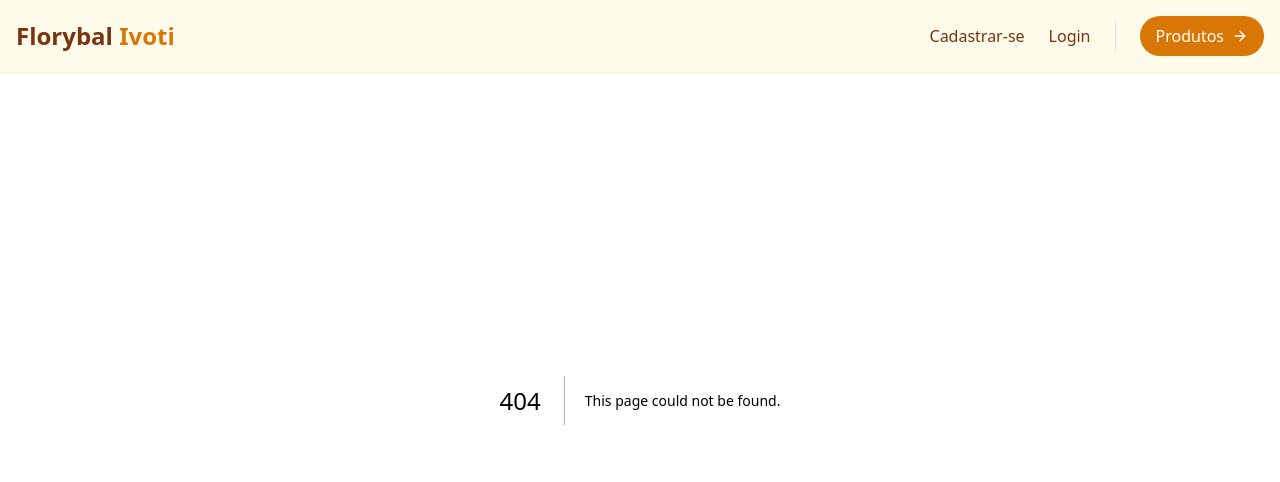
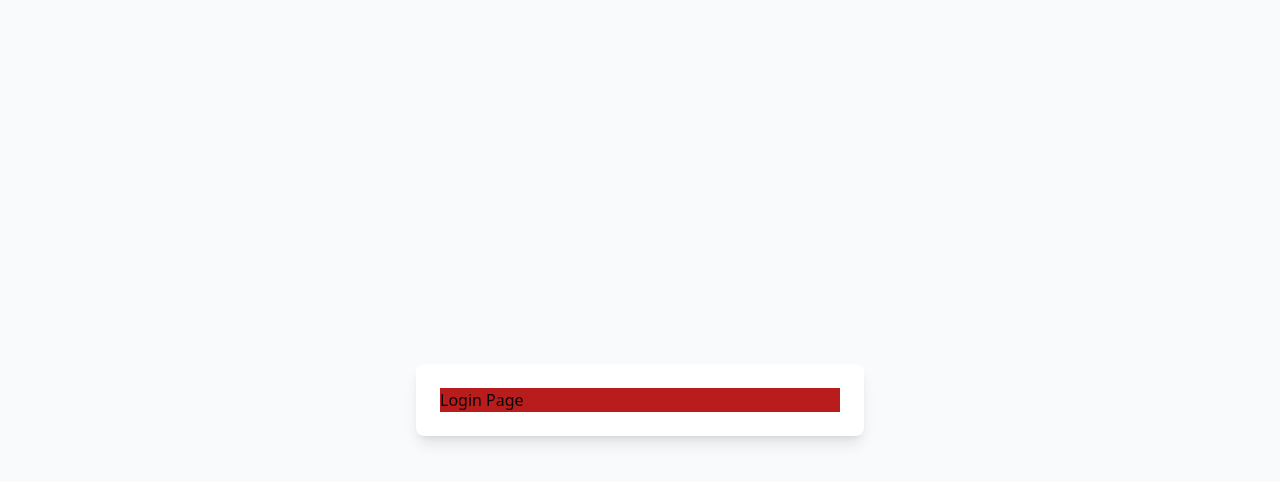
Before and after one commit to Iago-Boardy/m-saas-e-commerce-florybal, a Next.js app: page /auth/login in a window 1280 px wide. Before the commit this address had no page. Shown: the top 482 px of the page. Built offline with nearby package versions, Linux system fonts and the light colour scheme.

Commit message:
Configuring the next auth

```diff
--- /dev/null
+++ b/src/app/auth/layout.tsx
@@ -0,0 +1,18 @@
+// src/app/auth/layout.tsx
+"use client";
+
+import { cn } from "@/lib/utils";
+
+export default function AuthLayout({
+  children,
+}: {
+  children: React.ReactNode;
+}) {
+  return (
+    <div className={cn("flex min-h-screen items-center justify-center bg-gray-50 p-4")}>
+      <div className="w-full max-w-md bg-white shadow-lg rounded-lg p-6">
+        {children}
+      </div>
+    </div>
+  );
+}
--- /dev/null
+++ b/src/app/auth/login/page.tsx
@@ -0,0 +1,7 @@
+
+
+export default function LoginPage() {
+  return (
+    <div className="bg-red-700">Login Page</div>
+  )
+}
--- a/src/app/layout.tsx
+++ b/src/app/layout.tsx
@@ -15,9 +15,8 @@ export default function RootLayout({
 }>) {
   const pathname = usePathname();
 
-  // Renderiza a Navbar apenas se não estiver na rota /admin
-  const showNavbar = !pathname.startsWith("/admin"); //const showNavbar = !(pathname.startsWith("/admin") || pathname.startsWith("/products")); EXEMPLO PARA MAIS PAGINAS
-
+  // Oculta a Navbar nas rotas /admin e /auth
+  const showNavbar = !pathname.startsWith("/admin") && !pathname.startsWith("/auth");
 
   return (
     <html lang="en">
```
Also changed, not shown: src/components/navbar.tsx (line endings or trailing spaces).
